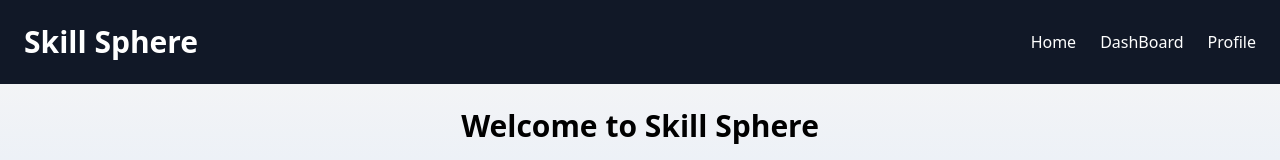
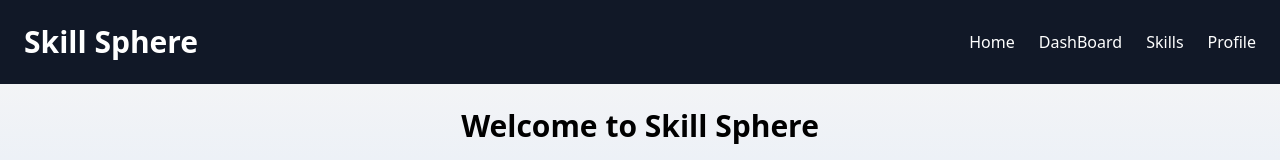
Before and after one commit to Basha2120/Skill-Sphere, a React (Vite) app: page / in a window 1280 px wide. Shown: the top 160 px of the page. Built offline with nearby package versions, Linux system fonts and the light colour scheme.

Commit message:
Added Routes and Navigation paths for skills

```diff
--- a/src/components/Navbar.jsx
+++ b/src/components/Navbar.jsx
@@ -8,6 +8,7 @@ const Navbar=() => {
             <div className="flex gap-6">
                 <Link to="/" className="hover:text-blue-400">Home</Link>
                 <Link to="/dashboard" className="hover:text-blue-400">DashBoard</Link>
+                <Link to="/skills" className="hover:text-blue-400">Skills</Link>
                 <Link to="/profile" className="hover:text-blue-400">Profile</Link>
             </div>
         </nav>
--- a/src/main.jsx
+++ b/src/main.jsx
@@ -1,10 +1,13 @@
 import React from "react";
 import ReactDOM from "react-dom/client";
-import App from "./App.jsx";
-import './index.css'; // ✅ Tailwind import
+import App from "./App";
+import "./index.css";
+import { SkillProvider } from "./context/skillContext";
 
 ReactDOM.createRoot(document.getElementById("root")).render(
   <React.StrictMode>
-    <App />
+    <SkillProvider>
+      <App />
+    </SkillProvider>
   </React.StrictMode>
 );
--- a/src/routes/AppRoutes.jsx
+++ b/src/routes/AppRoutes.jsx
@@ -4,6 +4,10 @@ import MainLayout from "../layouts/MainLayout";
 import Home from "../pages/Home";
 import Profile from "../pages/Profile";
 import DashBoard from "../pages/DashBoard";
+import SkillList from "../pages/skillList";
+import SkillDetail from "../pages/SkillDetail";
+
+
 
 const router = createBrowserRouter([
   {
@@ -13,6 +17,8 @@ const router = createBrowserRouter([
       { path: "/", element: <Home /> },
       { path: "/profile", element: <Profile /> },
       { path: "/dashboard", element: <DashBoard /> },
+      { path: "/skills", element: <SkillList /> },
+      { path: "/skills/:id", element: <SkillDetail /> },
       // Add future routes here like Dashboard, Profile, etc.
     ],
   },
```
